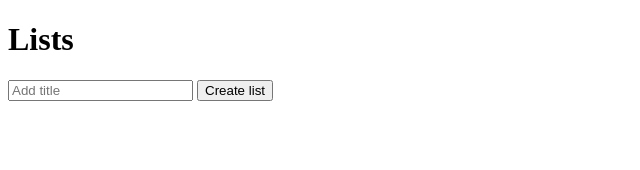
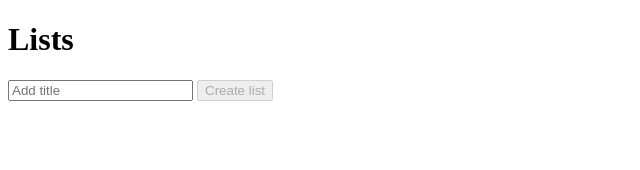
Before and after one commit to dideler/equal-experts-challenge, a SvelteKit app: page /lists in a window 1280 px wide. Shown: the top 170 px of the page, without its empty margins (0-640 px from the left). Built offline with nearby package versions, Linux system fonts and the light colour scheme.

Commit message:
Cannot create lists with an empty title

```diff
--- a/src/routes/lists/+page.svelte
+++ b/src/routes/lists/+page.svelte
@@ -2,6 +2,15 @@
 	import type { PageData } from './$types';
 
 	export let data: PageData;
+
+	let inputTitle = '';
+	let isValid = false;
+
+	$: if (inputTitle.trim() === '') {
+		isValid = false;
+	} else {
+		isValid = true;
+	}
 </script>
 
 <svelte:head>
@@ -12,8 +21,16 @@
 <h1>Lists</h1>
 
 <form method="POST">
-	<input id="input-title" type="text" name="title" placeholder="Add title" />
-	<button id="create-button" formaction="?/create">Create list</button>
+	<input
+		bind:value={inputTitle}
+		id="input-title"
+		type="text"
+		name="title"
+		placeholder="Add title"
+	/>
+	<button disabled={!isValid} id="create-button" formaction="?/create">
+		Create list
+	</button>
 	<ul>
 		{#each data.lists as { title }}
 			<li data-testid="list-title">{title}</li>
```
Also changed, not shown: 1 other file (tests, documents, lock files or other folders).
